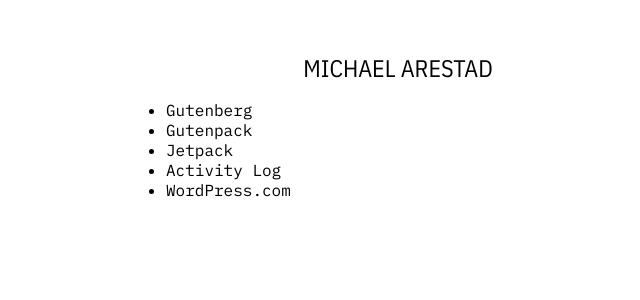
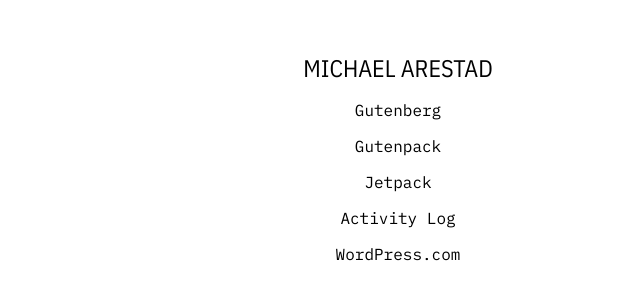
Before and after one commit to MichaelArestad/portfolio, a Next.js app: page /projects in a window 1280 px wide. Shown: the part 108-408 px from the top of the page, without its empty margins (242-882 px from the left). Built offline with nearby package versions, Linux system fonts and the light colour scheme.

Commit message:
Pre prettier

```diff
--- a/package.json
+++ b/package.json
@@ -12,5 +12,8 @@
     "react": "17.0.1",
     "react-dom": "17.0.1",
     "sass": "^1.29.0"
+  },
+  "devDependencies": {
+    "prettier": "2.2.1"
   }
 }
--- a/pages/projects.js
+++ b/pages/projects.js
@@ -1,6 +1,7 @@
 import Head from 'next/head'
 import Link from 'next/link'
 import Layout from '../components/layout/layout'
+import List from '../components/list/list'
 
 export default function Home() {
   return (
@@ -10,13 +11,13 @@
       </Head>
 
       <main>
-        <ul>
+        <List minimal>
           <li><Link href="/projects/gutenberg">Gutenberg</Link></li>
           <li><Link href="/projects/gutenberg">Gutenpack</Link></li>
           <li><Link href="/projects/gutenberg">Jetpack</Link></li>
           <li><Link href="/projects/gutenberg">Activity Log</Link></li>
           <li><Link href="/projects/gutenberg">WordPress.com</Link></li>
-        </ul>
+        </List>
       </main>
     </Layout>
   )
--- a/pages/projects/gutenberg.js
+++ b/pages/projects/gutenberg.js
@@ -7,7 +7,6 @@
     <Layout>
       <Head>
         <title>Create Next App</title>
-        <link rel="icon" href="/favicon.ico" />
       </Head>
 
       <main>
```
Also changed, not shown: components/.prettierignore.json (added), components/.prettierrc.json (added), components/seo.js (added), 1 other file (tests, documents, lock files or other folders).
